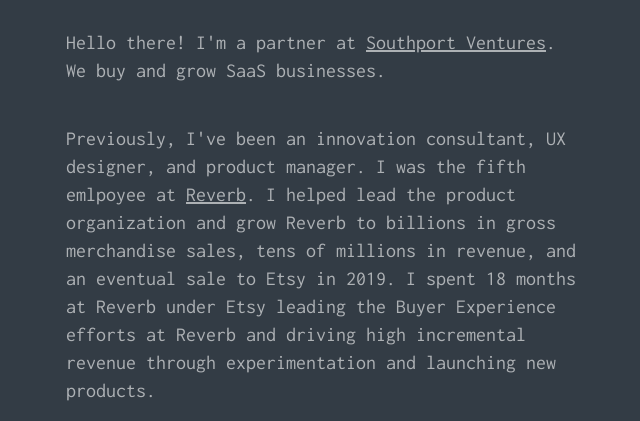
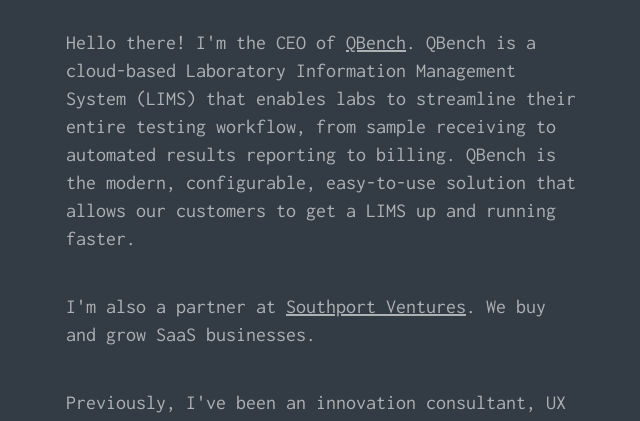
Before and after one commit to nicholas-evans/nicholas-evans.github.io, a plain HTML site: page index.html in a window 1280 px wide. Shown: the part 150-571 px from the top of the page, without its empty margins (318-958 px from the left). Drawn offline with Linux system fonts and the light colour scheme.

Commit message:
Update bio

```diff
--- a/index.html
+++ b/index.html
@@ -23,7 +23,11 @@
 <section class="container">
   <h1 class="hero-title">Nicholas Evans</h1>
   <p class="lead">
-    Hello there! I'm a partner at <a href="https://southportventures.com/">Southport Ventures</a>. We buy and grow SaaS businesses.
+    Hello there! I'm the CEO of <a href="https://qbench.com/">QBench</a>. QBench is a cloud-based Laboratory Information Management System (LIMS) that enables labs to streamline their entire testing workflow, from sample receiving to automated results reporting to billing. QBench is the modern, configurable, easy-to-use solution that allows our customers to get a LIMS up and running faster.
+  </p>
+
+   <p class="lead">
+    I'm also a partner at <a href="https://southportventures.com/">Southport Ventures</a>. We buy and grow SaaS businesses.
   </p>
 
   <p class="lead">
```
